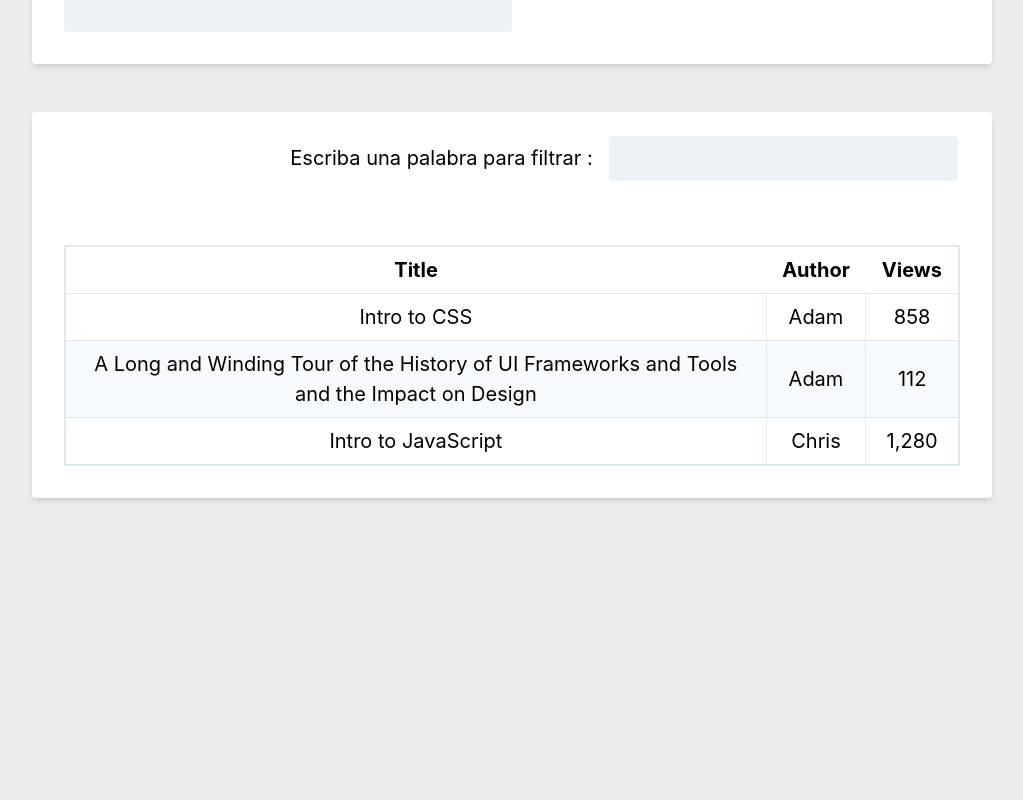
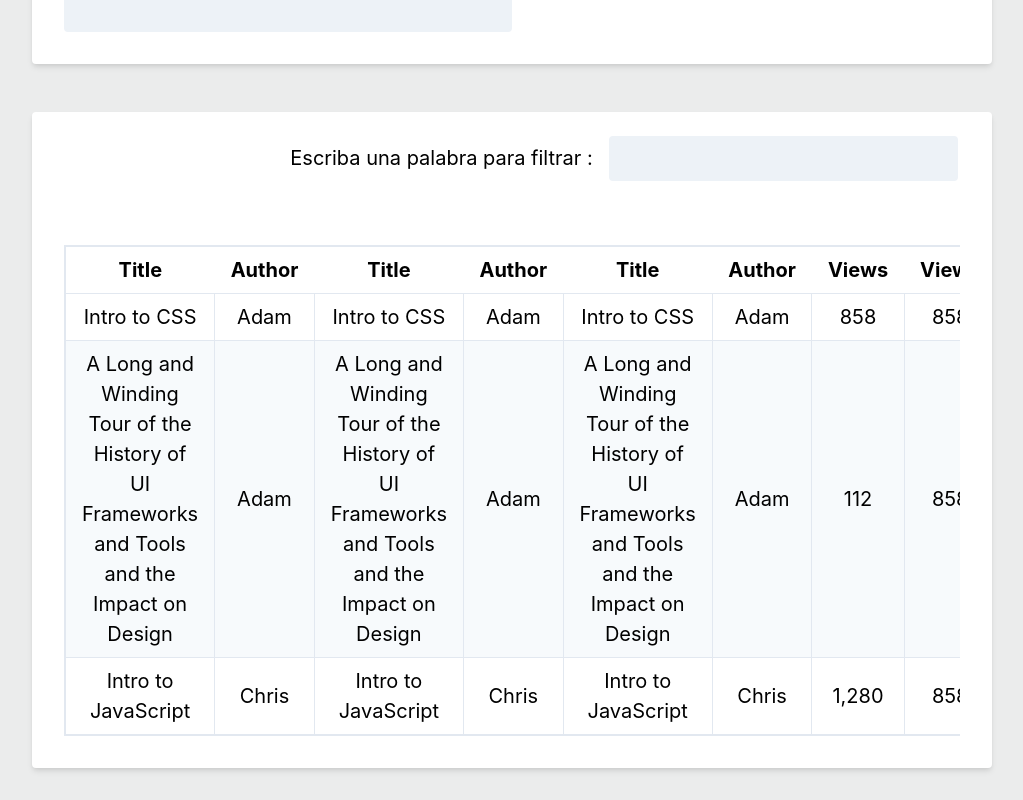
Before and after one commit to AlienX456/osint_interfaz, a React (Create React App) app: page / in a window 1280 px wide. Shown: the part 452-1252 px from the top of the page, without its empty margins (128-1151 px from the left). Before the commit the page ends 982 px from the top, so only its background shows below. Built offline with nearby package versions, Linux system fonts and the light colour scheme.

Commit message:
se añade caracteristica overflow para la tabla

```diff
--- a/src/App.js
+++ b/src/App.js
@@ -176,12 +176,25 @@ function App() {
           </div>
         </div>
 
-        <div className="flex">
+        <div className="flex overflow-auto">
           <table className="table-auto mx-auto my-auto border-2">
             <thead>
               <tr>
                 <th className="px-4 py-2">Title</th>
                 <th className="px-4 py-2">Author</th>
+                <th className="px-4 py-2">Title</th>
+                <th className="px-4 py-2">Author</th>
+                <th className="px-4 py-2">Title</th>
+                <th className="px-4 py-2">Author</th>
+                <th className="px-4 py-2">Views</th>
+                <th className="px-4 py-2">Views</th>
+                <th className="px-4 py-2">Views</th>
+                <th className="px-4 py-2">Views</th>
+                <th className="px-4 py-2">Views</th>
+                <th className="px-4 py-2">Views</th>
+                <th className="px-4 py-2">Views</th>
+                <th className="px-4 py-2">Views</th>
+                <th className="px-4 py-2">Views</th>
                 <th className="px-4 py-2">Views</th>
               </tr>
             </thead>
@@ -189,17 +202,55 @@ function App() {
               <tr>
                 <td className="border px-4 py-2">Intro to CSS</td>
                 <td className="border px-4 py-2">Adam</td>
+                <td className="border px-4 py-2">Intro to CSS</td>
+                <td className="border px-4 py-2">Adam</td>
+                <td className="border px-4 py-2">Intro to CSS</td>
+                <td className="border px-4 py-2">Adam</td>
+                <td className="border px-4 py-2">858</td>
+                <td className="border px-4 py-2">858</td>
+                <td className="border px-4 py-2">858</td>
+                <td className="border px-4 py-2">858</td>
+                <td className="border px-4 py-2">858</td>
+                <td className="border px-4 py-2">858</td>
+                <td className="border px-4 py-2">858</td>
+                <td className="border px-4 py-2">858</td>
+                <td className="border px-4 py-2">858</td>
                 <td className="border px-4 py-2">858</td>
               </tr>
               <tr className="bg-gray-100">
                 <td className="border px-4 py-2">A Long and Winding Tour of the History of UI Frameworks and Tools and the Impact on Design</td>
                 <td className="border px-4 py-2">Adam</td>
+                <td className="border px-4 py-2">A Long and Winding Tour of the History of UI Frameworks and Tools and the Impact on Design</td>
+                <td className="border px-4 py-2">Adam</td>
+                <td className="border px-4 py-2">A Long and Winding Tour of the History of UI Frameworks and Tools and the Impact on Design</td>
+                <td className="border px-4 py-2">Adam</td>
                 <td className="border px-4 py-2">112</td>
+                <td className="border px-4 py-2">858</td>
+                <td className="border px-4 py-2">858</td>
+                <td className="border px-4 py-2">858</td>
+                <td className="border px-4 py-2">858</td>
+                <td className="border px-4 py-2">858</td>
+                <td className="border px-4 py-2">858</td>
+                <td className="border px-4 py-2">858</td>
+                <td className="border px-4 py-2">858</td>
               </tr>
               <tr>
                 <td className="border px-4 py-2">Intro to JavaScript</td>
                 <td className="border px-4 py-2">Chris</td>
+                <td className="border px-4 py-2">Intro to JavaScript</td>
+                <td className="border px-4 py-2">Chris</td>
+                <td className="border px-4 py-2">Intro to JavaScript</td>
+                <td className="border px-4 py-2">Chris</td>
                 <td className="border px-4 py-2">1,280</td>
+                <td className="border px-4 py-2">858</td>
+                <td className="border px-4 py-2">858</td>
+                <td className="border px-4 py-2">858</td>
+                <td className="border px-4 py-2">858</td>
+                <td className="border px-4 py-2">858</td>
+                <td className="border px-4 py-2">858</td>
+                <td className="border px-4 py-2">858</td>
+                <td className="border px-4 py-2">858</td>
+                <td className="border px-4 py-2">858</td>
               </tr>
             </tbody>
           </table>
```
